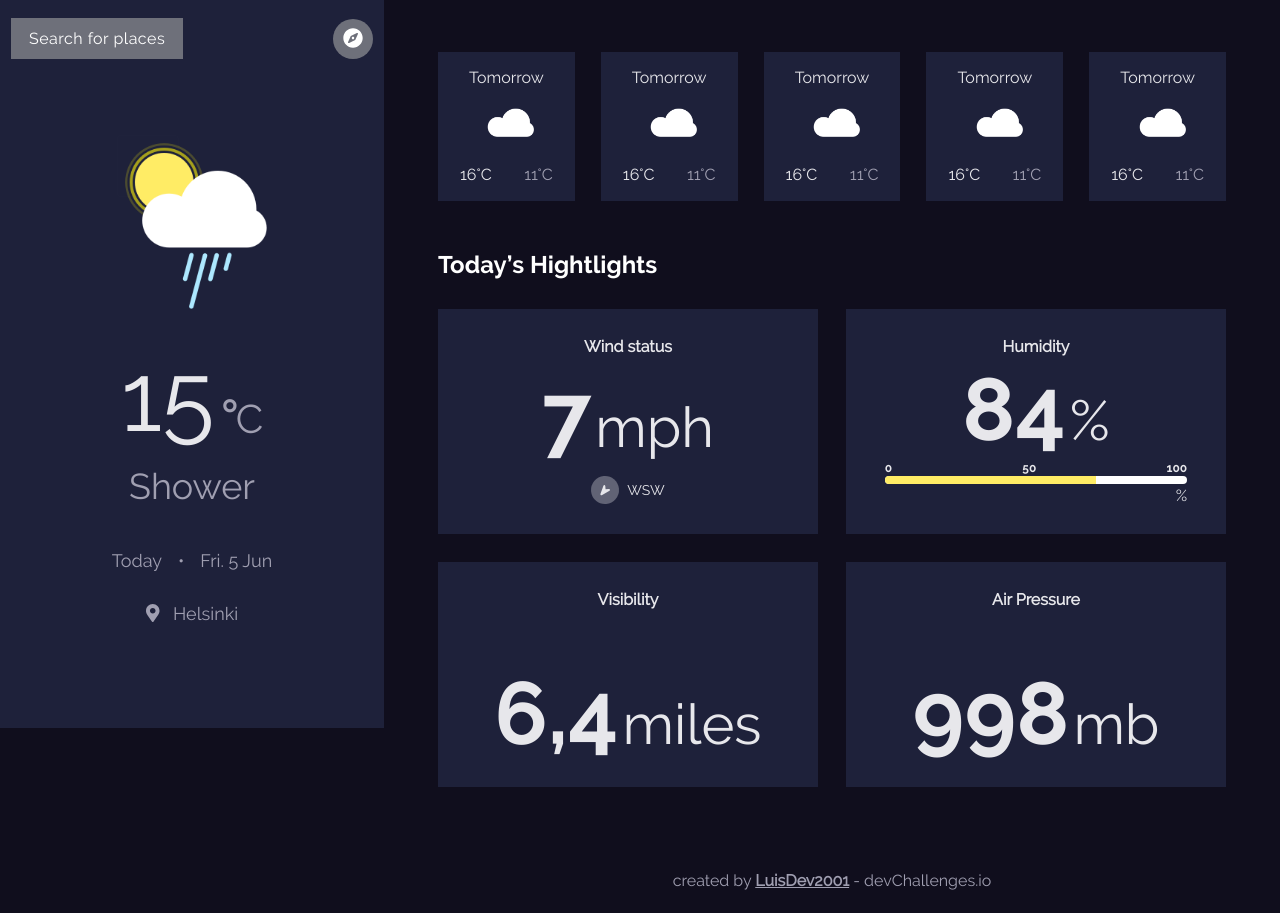
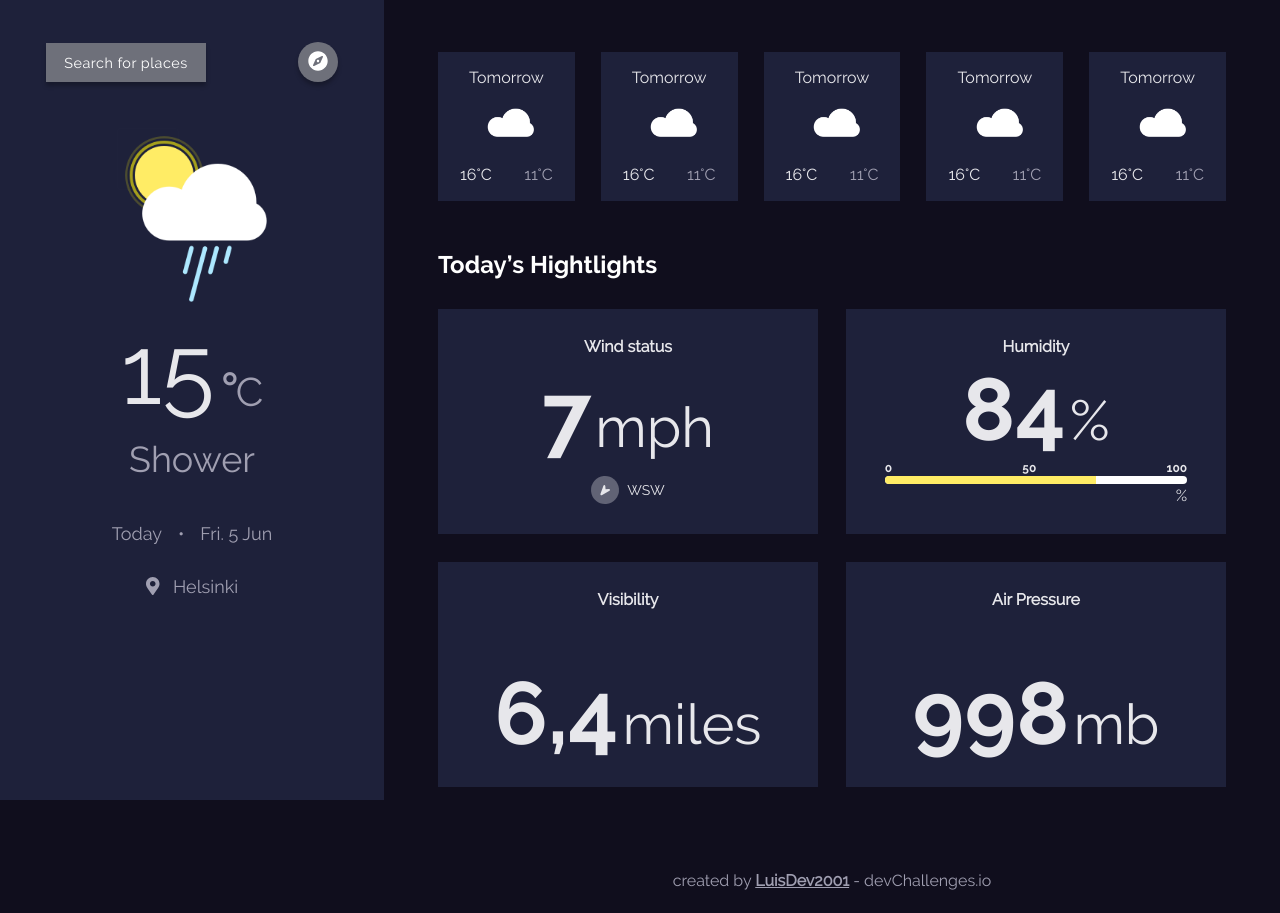
Before and after one commit to LuisDev2001/wheater-app-vue, a Vue app: page / in a window 1280 px wide. Built offline with nearby package versions, Linux system fonts and the light colour scheme.

Commit message:
styles: put styles for weather information desktop styles

```diff
--- a/src/assets/sass/components/_PxButton.scss
+++ b/src/assets/sass/components/_PxButton.scss
@@ -14,7 +14,12 @@
     font-size: 1rem;
     color: #ffffff;
     padding: 11px 18px;
+    box-shadow: 0px 4px 4px 0px rgba(0, 0, 0, 0.251);
     letter-spacing: 0.5px;
+    @media screen and (min-width: 992px) {
+      width: 160px;
+      font-size: 0.9rem;
+    }
   }
   .search__location-action-button {
     height: 48px;
--- a/src/assets/sass/components/_PxButtonLocation.scss
+++ b/src/assets/sass/components/_PxButtonLocation.scss
@@ -8,6 +8,8 @@
   align-items: center;
   justify-content: center;
   cursor: pointer;
+  box-shadow: 0px 4px 4px 0px rgba(0, 0, 0, 0.251);
+
   &-button {
     padding: 0;
     outline: none;
--- a/src/assets/sass/components/_PxPrincipalInformationWeather.scss
+++ b/src/assets/sass/components/_PxPrincipalInformationWeather.scss
@@ -67,4 +67,13 @@
       }
     }
   }
+  @media screen and (min-width: 992px) {
+    height: 100vh;
+  }
+  @media screen and (min-width: 1200px) {
+    padding: 2.625rem 2.875rem 3.25rem;
+    &__information {
+      margin: 20px 0 0 0;
+    }
+  }
 }
--- a/src/components/ImageWeather/PxImageWeather.vue
+++ b/src/components/ImageWeather/PxImageWeather.vue
@@ -19,6 +19,9 @@ export default {
     margin: 76px auto 0;
     display: block;
     max-width: 150px;
+    @media screen and (min-width: 1200px) {
+      margin: 46px auto 0;
+    }
   }
 }
 </style>
```
